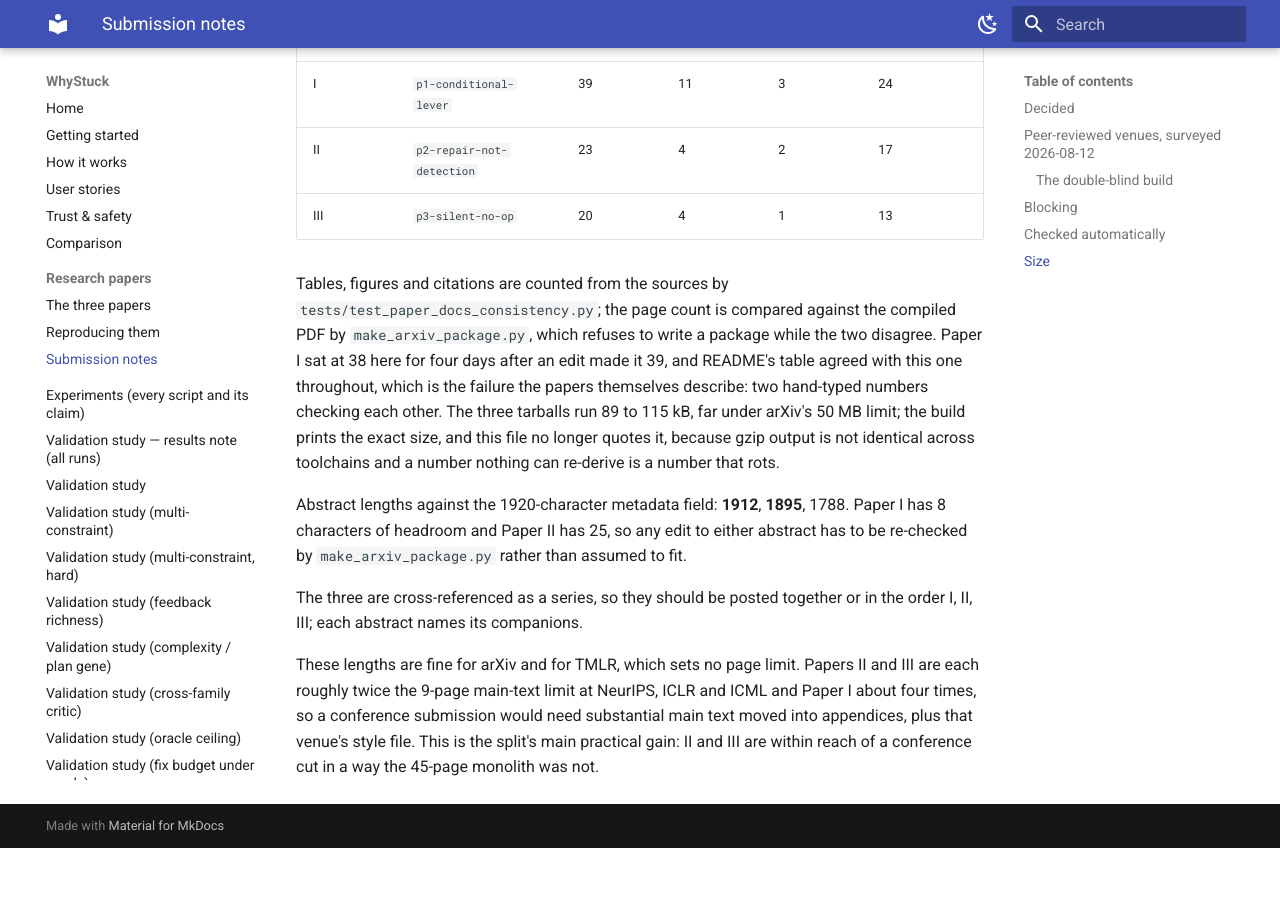
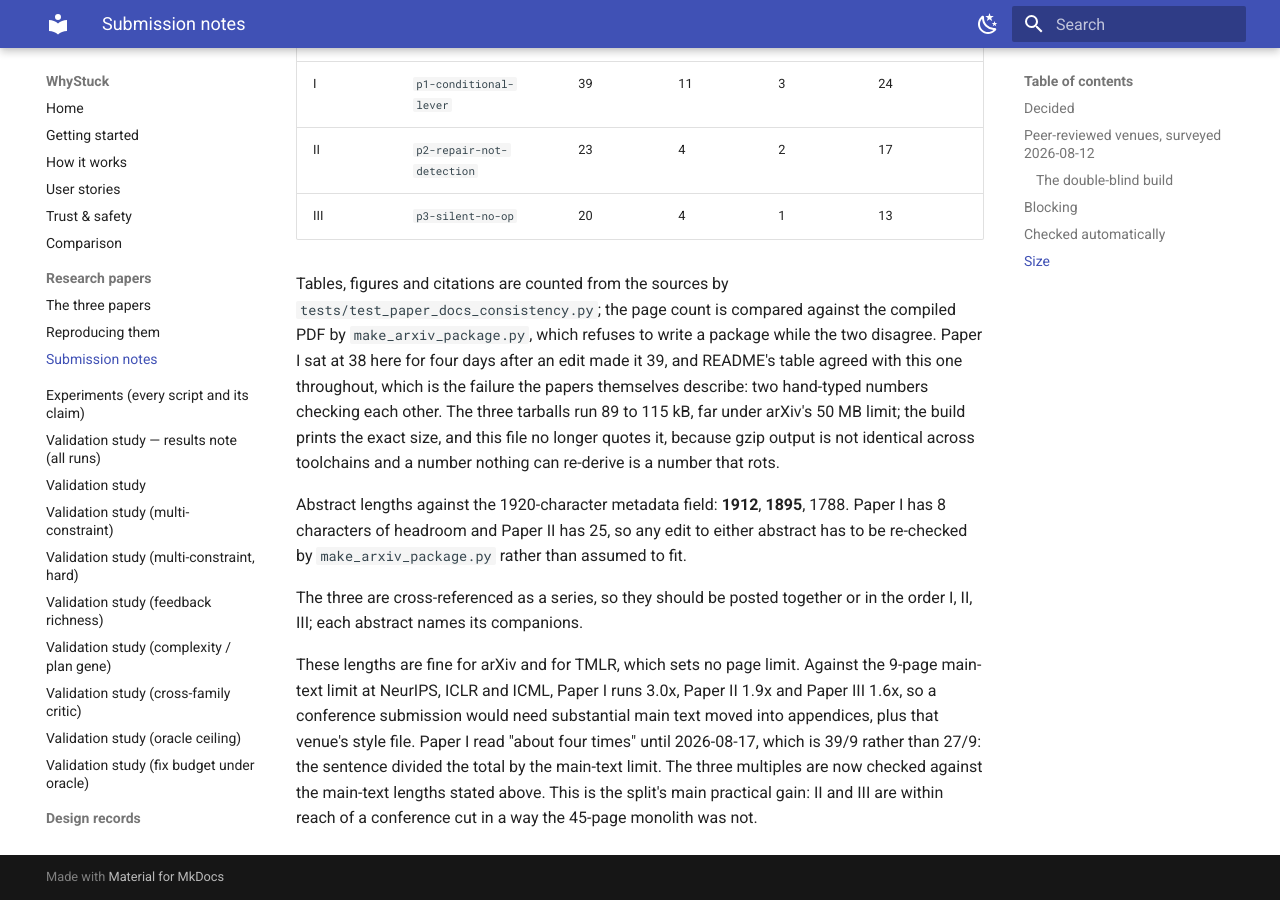
Before and after one commit to loopgepa/whystuck, an MkDocs documentation site: the page built from docs/papers/SUBMISSION.md, in a window 1280 px wide and 900 px high, scrolled down 4001 px. Built offline with MkDocs 1.6.1 and Material for MkDocs 9.7.7, drawn with Linux system fonts in a browser that asks for light colours; before the commit the page ends 4849 px from its top, so only the background shows below that.

Commit message:
Fix a conference-limit multiple that divided the wrong page count
SUBMISSION.md said Paper I is "about four times" the 9-page main-text limit at
NeurIPS, ICLR and ICML. 39/9 is about four; 27/9 is three, and 27 is the number
that limit governs. Nothing checked it: the sentence is arithmetic over two
figures stated in the same file, and neither the table guards nor the page-count
guard added in #50 read prose multiples.

All three multiples are now stated as 3.0x / 1.9x / 1.6x and derived in
tests/test_paper_docs_consistency.py from the main-text lengths the file states
two paragraphs earlier over the limit it names in the same sentence, so an edit
to any of the three moves the others. Mutation-proved in both directions.

README's test count moves to 1903: the claim checker's four new checks each
collect as a test, since tests/test_verify_paper_claims.py is parametrized over
_checks().

Co-Authored-By: Claude Opus 5 (1M context) <noreply@anthropic.com>
Claude-Session: https://claude.ai/code/session_011CjxtKCQhXFVpChw21Sp4N

```diff
--- a/docs/papers/SUBMISSION.md
+++ b/docs/papers/SUBMISSION.md
@@ -138,8 +138,10 @@ edit to either abstract has to be re-checked by `make_arxiv_package.py` rather t
 The three are cross-referenced as a series, so they should be posted together or in the order I, II,
 III; each abstract names its companions.
 
-These lengths are fine for arXiv and for TMLR, which sets no page limit. Papers II and III are each
-roughly twice the 9-page main-text limit at NeurIPS, ICLR and ICML and Paper I about four times, so a
+These lengths are fine for arXiv and for TMLR, which sets no page limit. Against the 9-page
+main-text limit at NeurIPS, ICLR and ICML, Paper I runs 3.0x, Paper II 1.9x and Paper III 1.6x, so a
 conference submission would need substantial main text moved into appendices, plus that venue's style
-file. This is the split's main practical gain: II and III are within reach of a conference cut in a
-way the 45-page monolith was not.
+file. Paper I read "about four times" until 2026-08-17, which is 39/9 rather than 27/9: the sentence
+divided the total by the main-text limit. The three multiples are now checked against the main-text
+lengths stated above. This is the split's main practical gain: II and III are within reach of a
+conference cut in a way the 45-page monolith was not.
```
Also changed, not shown: README.md (+1 -1 lines), 1 other file.
